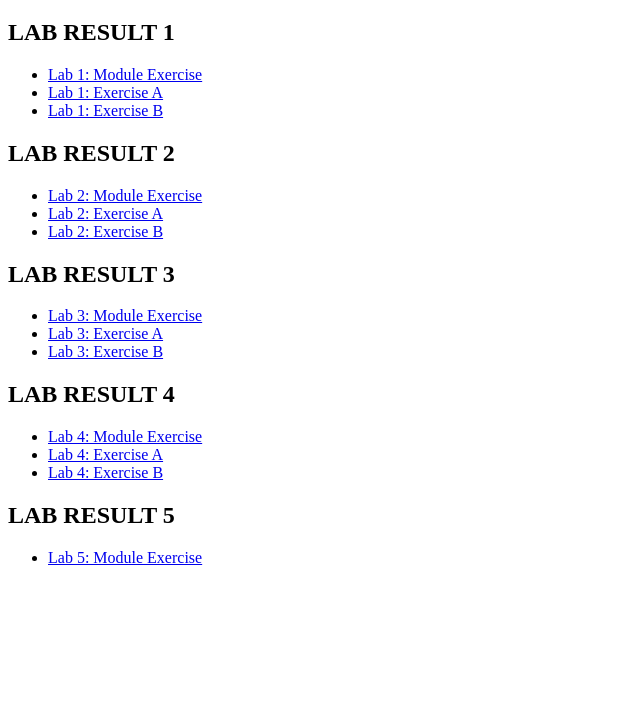
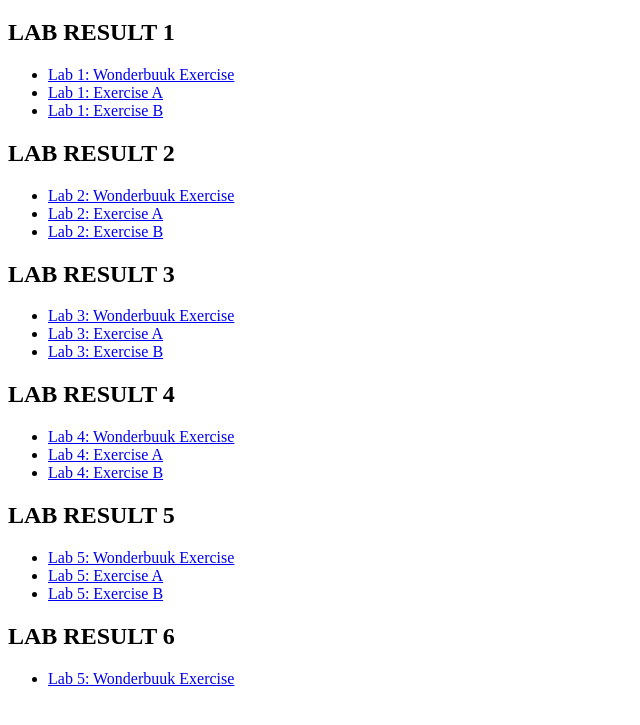
Before and after one commit to idzhar05/S79532_CSF3133_k2, a plain HTML site: page index.html in a window 1280 px wide. Shown: the part 61-786 px from the top of the page, without its empty margins (0-640 px from the left). Drawn offline with Linux system fonts and the light colour scheme.

Commit message:
Revise lab results and add new exercises
Updated lab exercise links and added new entries for Lab 5 and Lab 6.

```diff
--- a/index.html
+++ b/index.html
@@ -10,36 +10,42 @@
 
         <h2>LAB RESULT 1</h2>
         <ul>
-            <li><a href="LAB 1/Lab 1/lab1.html">Lab 1: Module Exercise</a></li>
+            <li><a href="LAB 1/Lab 1/lab1.html">Lab 1: Wonderbuuk Exercise</a></li>
             <li><a href="LAB 1/LabExercise_1A/lab_exercise_1a.html">Lab 1: Exercise A</a></li>
             <li><a href="LAB 1/LabExercise_1B/lab1_ExerB.html">Lab 1: Exercise B</a></li>
         </ul>
 
         <h2>LAB RESULT 2</h2>
         <ul>
-            <li><a href="LAB2/lab2exercise/lab2.html">Lab 2: Module Exercise</a></li>
+            <li><a href="LAB2/lab2exercise/lab2.html">Lab 2: Wonderbuuk Exercise</a></li>
             <li><a href="LAB2/lab2_exerciseA/lab2_exerciseA.html">Lab 2: Exercise A </a></li>
             <li><a href="LAB2/lab2_exerciseB/lab2_exerciseB.html">Lab 2: Exercise B</a></li>
         </ul>
 
         <h2>LAB RESULT 3</h2>
         <ul>
-            <li><a href="LAB3/lab3exercise/lab3exercise.html">Lab 3: Module Exercise</a></li>
+            <li><a href="LAB3/lab3exercise/lab3exercise.html">Lab 3: Wonderbuuk Exercise</a></li>
             <li><a href="LAB3/lab3_exerciseA/lab3_exerciseA.html">Lab 3: Exercise A </a></li>
             <li><a href="LAB3/lab3_exerciseB/lab3_exerciseB.html">Lab 3: Exercise B</a></li>
         </ul>
 
         <h2>LAB RESULT 4</h2>
         <ul>
-            <li><a href="LAB4/lab4exercise/lab4exercise.html">Lab 4: Module Exercise</a></li>
+            <li><a href="LAB4/lab4exercise/lab4exercise.html">Lab 4: Wonderbuuk Exercise</a></li>
             <li><a href="LAB4/lab4_exerciseA/lab4_exerciseA.html">Lab 4: Exercise A </a></li>
             <li><a href="LAB4/lab4_exerciseB/lab4_exerciseB.html">Lab 4: Exercise B</a></li>
         </ul>
 
         <h2>LAB RESULT 5</h2>
         <ul>
-            <li><a href="LAB5/lab5exercise/umt.html">Lab 5: Module Exercise</a></li>
+            <li><a href="LAB5/lab5exercise/umt.html">Lab 5: Wonderbuuk Exercise</a></li>
+            <li><a href="LAB5/lab5_exerciseA/food.html">Lab 5: Exercise A </a></li>
+            <li><a href="LAB5/lab5_exerciseB/shop.html">Lab 5: Exercise B</a></li>
         </ul>
 
+        <h2>LAB RESULT 6</h2>
+        <ul>
+            <li><a href="LAB6/lab6exercise/umt.html">Lab 5: Wonderbuuk Exercise</a></li>
+        </ul>
     </body>
 </html>
```
